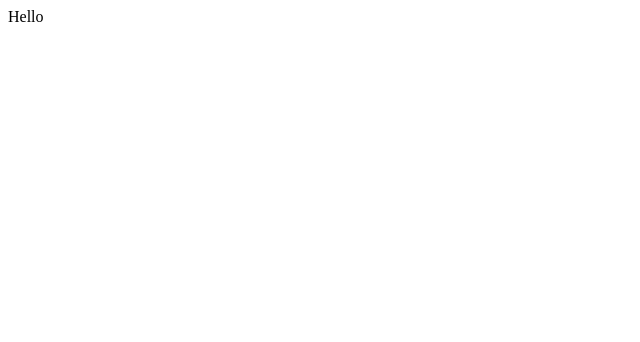
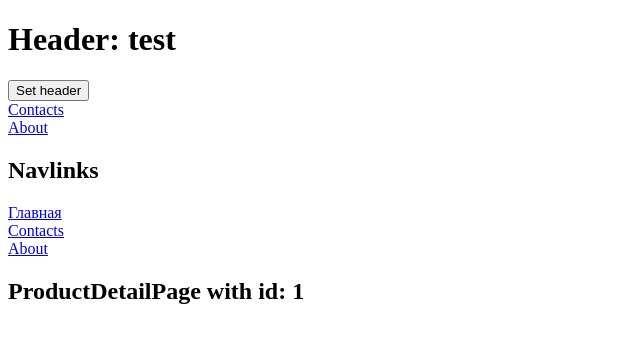
Before and after one commit to kilosha/redev, a React (Create React App) app: page /product/1 in a window 1280 px wide. Shown: the top 342 px of the page, without its empty margins (0-640 px from the left). Built offline with nearby package versions, Linux system fonts and the light colour scheme.

Commit message:
add router stuff

```diff
--- a/package.json
+++ b/package.json
@@ -8,6 +8,7 @@
     "@testing-library/user-event": "^13.5.0",
     "react": "^18.2.0",
     "react-dom": "^18.2.0",
+    "react-router-dom": "^6.22.3",
     "react-scripts": "5.0.1",
     "web-vitals": "^2.1.4"
   },
--- a/src/App.js
+++ b/src/App.js
@@ -1,9 +1,38 @@
+import { Route, Routes, Link, NavLink } from "react-router-dom";
+
+import Home from "./pages/Home";
+import Contacts from "./pages/Contacts";
+import About from "./pages/About";
+import DontExistPage from "./pages/DontExistPage";
+import ProductDetailPage from "./pages/ProductDetailPage";
+import { useState } from "react";
+
+function App() {
+    const [header, setHeader] = useState("test");
 
 
-function App() {
     return (
         <div className="App">
-            Hello
+            <h1>Header: {header}</h1>
+            <button onClick={() => setHeader("aaaa")}>Set header</button>
+            <br />
+            <Link to="/masha">Contacts</Link>
+            <br />
+            <Link to="/test">About</Link>
+
+            <div>
+                <h2>Navlinks</h2>
+                <NavLink to="/" activeClassName="active">Главная</NavLink> <br />
+                <NavLink to="/masha" activeClassName="active">Contacts</NavLink> <br />
+                <NavLink to="/test" activeClassName="active">About</NavLink> <br />
+            </div>
+            <Routes>
+                <Route path="/" element={<Home />} />
+                <Route path="/masha" element={<Contacts />} />
+                <Route path="/test" element={<About />} />
+                <Route path="product/:id" element={<ProductDetailPage />} />
+                <Route path="*" element={<DontExistPage />} />
+            </Routes>
         </div>
     );
 }
--- /dev/null
+++ b/src/index.css
@@ -0,0 +1,3 @@
+.active {
+    color: palevioletred;
+}
--- a/src/index.js
+++ b/src/index.js
@@ -1,10 +1,15 @@
 import React from 'react';
 import ReactDOM from 'react-dom/client';
 import App from './App';
+import { BrowserRouter } from 'react-router-dom';
+
+import "./index.css";
 
 const root = ReactDOM.createRoot(document.getElementById('root'));
 root.render(
-  <React.StrictMode>
-    <App />
-  </React.StrictMode>
+    <React.StrictMode>
+        <BrowserRouter>
+            <App />
+        </BrowserRouter>
+    </React.StrictMode>
 );
--- /dev/null
+++ b/src/pages/About.jsx
@@ -0,0 +1,7 @@
+import React from 'react';
+
+const About = () => {
+    return <h2>About</h2>;
+};
+
+export default About;
--- /dev/null
+++ b/src/pages/Contacts.jsx
@@ -0,0 +1,7 @@
+import React from 'react';
+
+const Contacts = () => {
+    return <h2>Contacts</h2>;
+};
+
+export default Contacts;
--- /dev/null
+++ b/src/pages/DontExistPage.jsx
@@ -0,0 +1,16 @@
+import React from 'react';
+import { useNavigate } from 'react-router-dom';
+
+const DontExistPage = () => {
+    const navigate = useNavigate();
+
+    return (
+        <div>
+            <h2>DontExistPage</h2>
+
+            <button onClick={() => navigate('/')}>Вернуться на главную страницу</button>
+        </div>
+    );
+};
+
+export default DontExistPage;
--- /dev/null
+++ b/src/pages/Home.jsx
@@ -0,0 +1,7 @@
+import React from 'react';
+
+const Home = () => {
+    return <h2>Home</h2>;
+};
+
+export default Home;
--- /dev/null
+++ b/src/pages/ProductDetailPage.jsx
@@ -0,0 +1,10 @@
+import React from 'react';
+import { useParams } from 'react-router-dom';
+
+const ProductDetailPage = () => {
+    const { id } = useParams();
+
+    return <h2>ProductDetailPage with id: {id}</h2>;
+};
+
+export default ProductDetailPage;
```
Also changed, not shown: 1 other file (tests, documents, lock files or other folders).
